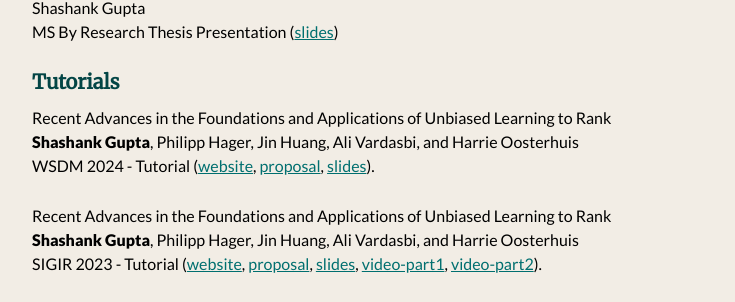
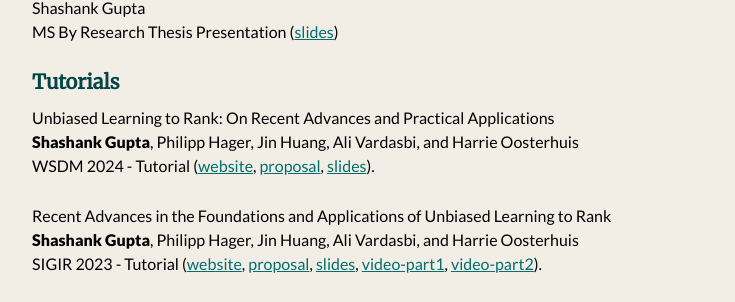
Before and after one commit to shashankg7/shashankg7.github.io, a Jekyll site: the page built from publications.md, in a window 1280 px wide and 900 px high. Shown: the part 260-562 px from the top of the window, without its empty margins (272-1007 px from the left). Built offline with Jekyll 4.4.1, drawn with Linux system fonts in a browser that asks for light colours; nearby versions of some CDN libraries.

Commit message:
Update publications.md

```diff
--- a/publications.md
+++ b/publications.md
@@ -15,7 +15,7 @@
 
 ### Tutorials
 
-Recent Advances in the Foundations and Applications of Unbiased Learning to Rank <br>
+Unbiased Learning to Rank: On Recent Advances and Practical Applications <br>
 <b>Shashank Gupta</b>, Philipp Hager, Jin Huang, Ali Vardasbi, and Harrie Oosterhuis <br>
 WSDM 2024 - Tutorial ([website](https://sites.google.com/view/wsdm-2024-tutorial-ultr/), [proposal](https://drive.google.com/file/d/1v8TAAM2mSA2-Zf3Mp-8-9O8gg1o6Nrji/view?usp=sharing), [slides](https://drive.google.com/file/d/1-sRsFkG4juBHqqQ-ces3HRvtYHpR0l7U/view?usp=sharing)).
 
```
